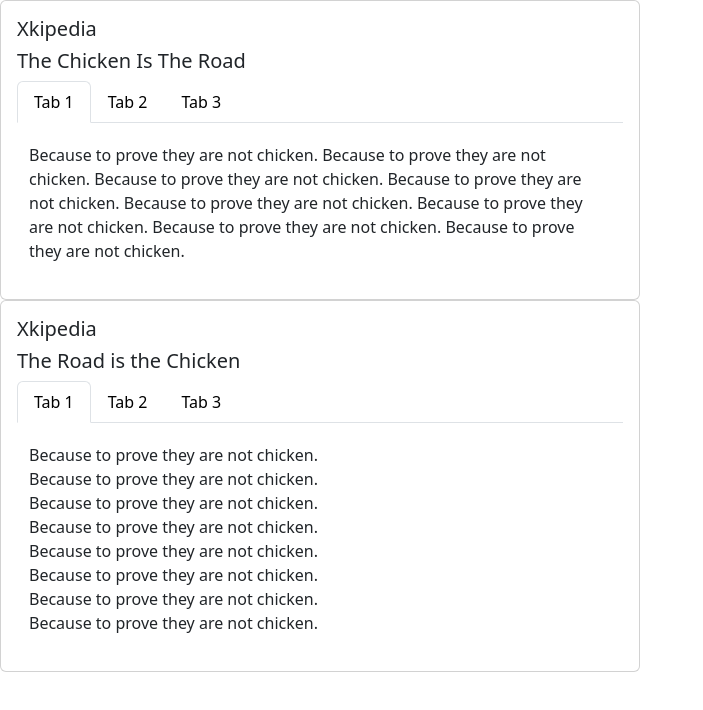
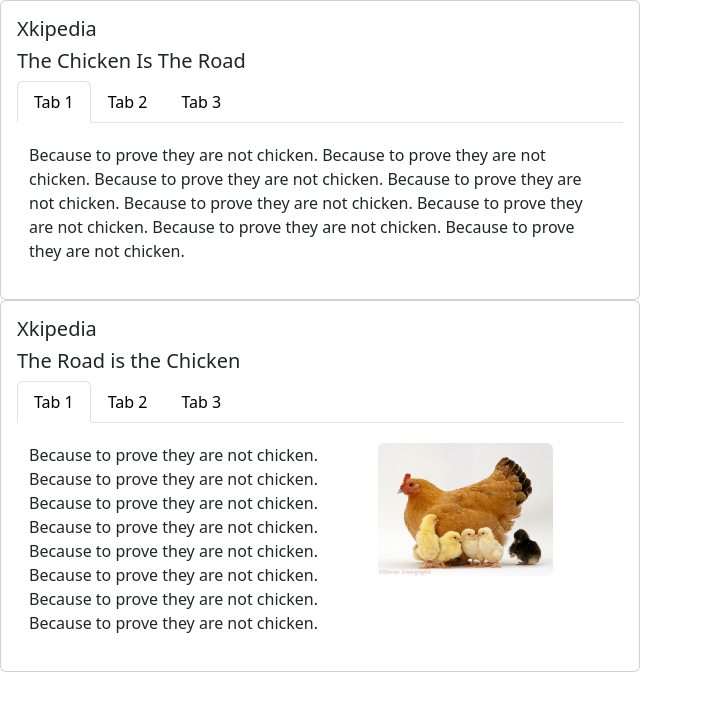
Before and after one commit to frncs-dc/search-result-design, a plain HTML site: page tab.html in a window 1280 px wide. Shown: the whole page, without its empty margins (0-703 px from the left). Drawn offline with nearby package versions, Linux system fonts and the light colour scheme.

Commit message:
feat: adding picture in tab type search result

```diff
--- a/tab.html
+++ b/tab.html
@@ -51,14 +51,18 @@
                         <a class="nav-link" href="#">Tab 3</a>
                     </li>
                 </ul>
-                <div class="container">
+                <div class="container d-inline-flex">
                     <div class="desc-w-pic">
                         Because to prove they are not chicken. Because to prove they are not chicken.
                         Because to prove they are not chicken. Because to prove they are not chicken.
                         Because to prove they are not chicken. Because to prove they are not chicken.
                         Because to prove they are not chicken. Because to prove they are not chicken.
                     </div>
+                    <div style="width: 30%;">
+                        <img src="pictures\samplechicken.jpg" class="rounded mx-auto d-block img-fluid" alt="...">
+                    </div>
                 </div>
+
             </div>
         </div>
 
```
Also changed, not shown: pictures/samplechicken.jpg (added).
